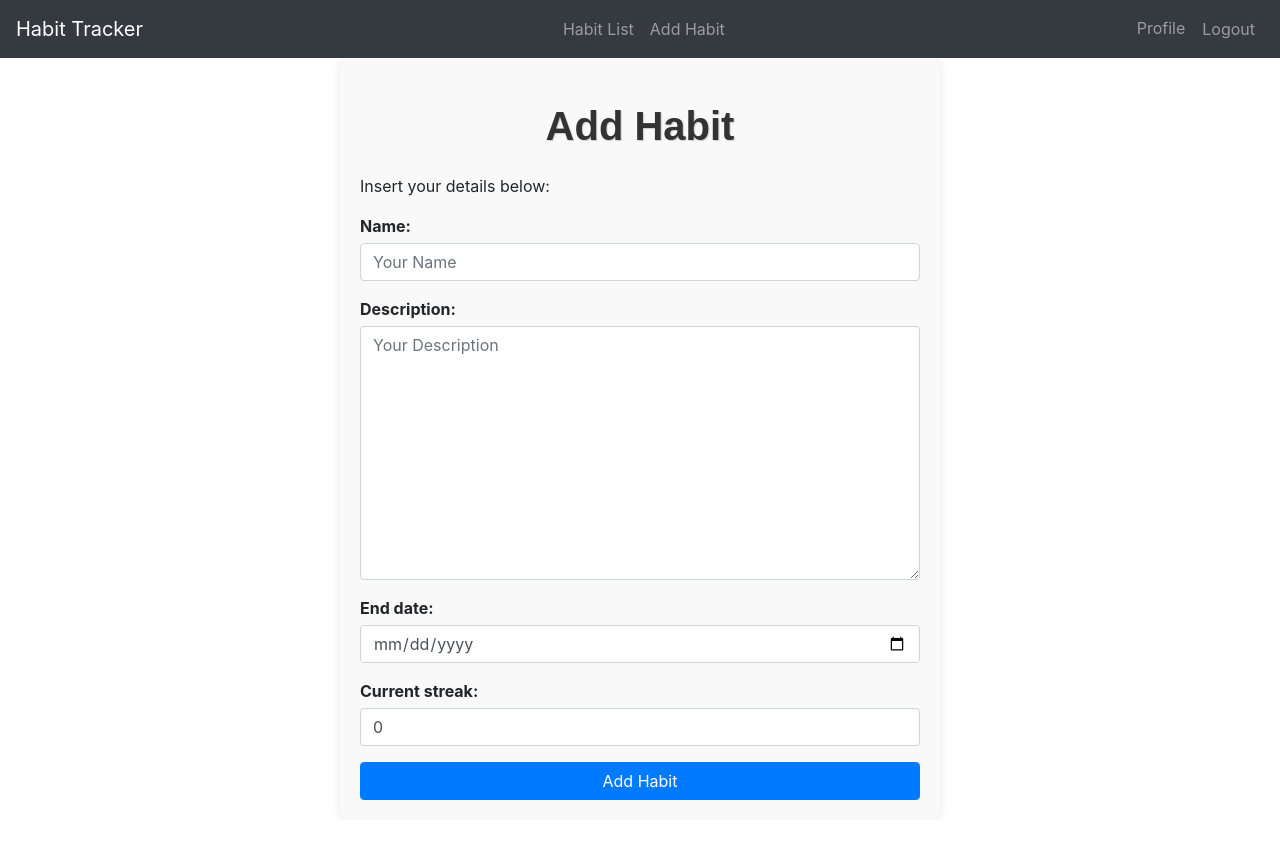
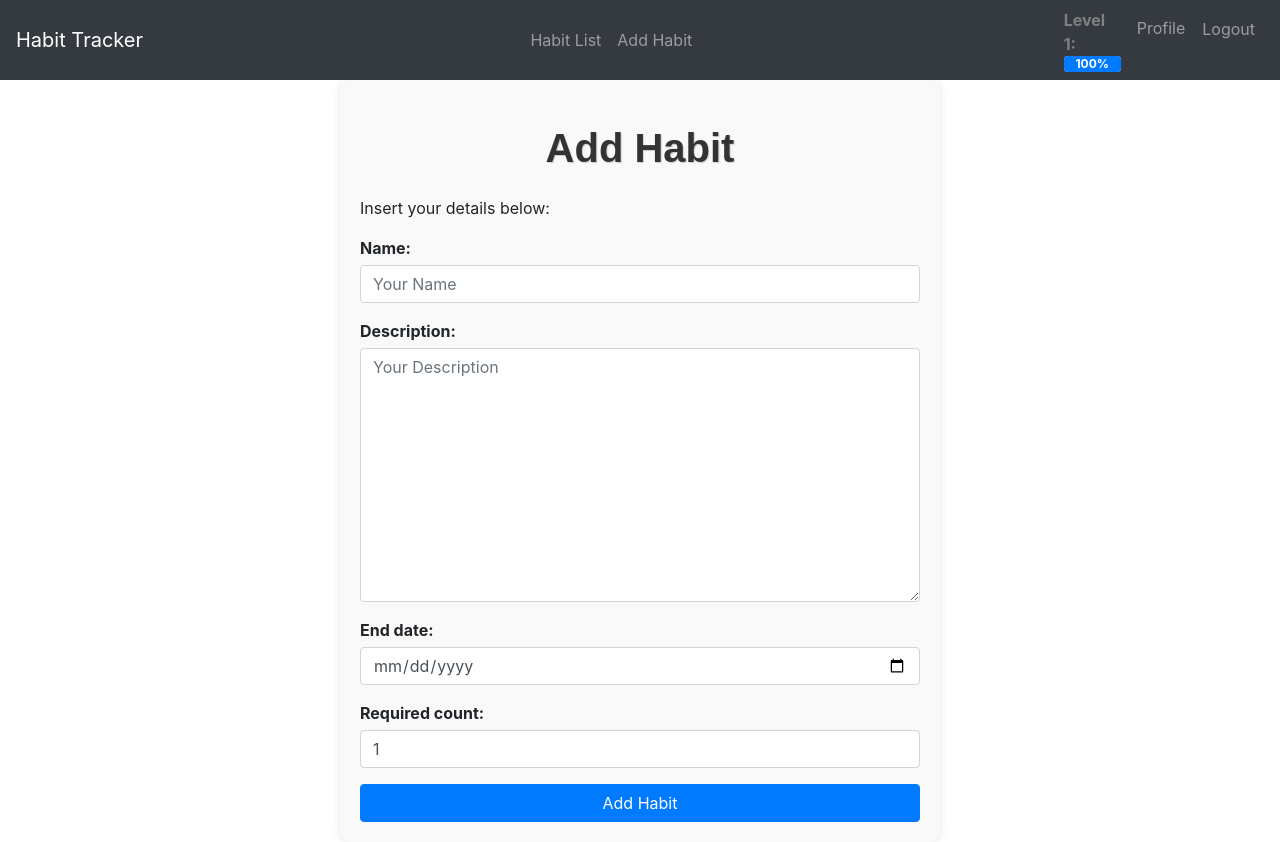
Before and after one commit to DenyysChernenko/HabitTracker, a Django app: page /habits/habits/add-habit in a window 1280 px wide. Before the commit the page ends 800 px from the top, so only its background shows below. Run offline with Django 5.2, Linux system fonts and the light colour scheme; the visitor is signed in with stand-in values (Sample User, id 1); data that the repository does not hold is empty; some libraries are stand-ins or nearby versions.

Commit message:
Added logic to updating requirements to complete habit

```diff
--- a/habit_tracker/habits/forms.py
+++ b/habit_tracker/habits/forms.py
@@ -11,13 +11,13 @@ class HabitForm(ModelForm):
             widget=forms.DateTimeInput(attrs={'class': 'form-control', 'readonly': 'readonly'}))
 
         model = Habit
-        fields = ['name', 'description', 'end_date', 'current_streak', 'is_completed']
+        fields = ['name', 'description', 'end_date', 'required_count']
         widgets = {
             'name': forms.TextInput(attrs={'class': 'form-control', 'placeholder': 'Your Name'}),
             'description': forms.Textarea(attrs={'class': 'form-control', 'placeholder': 'Your Description'}),
             'start_date': forms.DateInput(attrs={'class': 'form-control', 'readonly': 'readonly'}),
             'end_date': forms.DateInput(attrs={'class': 'form-control', 'type': 'date'}),
-            'current_streak': forms.NumberInput(attrs={'class': 'form-control'}),
+            'required_count': forms.NumberInput(attrs={'class': 'form-control'}),
         }
 
     def clean_end_date(self):
@@ -25,3 +25,12 @@ class HabitForm(ModelForm):
         if end_date < timezone.now().date():
             raise ValidationError("The end date cannot be in the past.")
         return end_date
+
+
+class HabitUpdateCountForm(forms.ModelForm):
+    class Meta:
+        model = Habit
+        fields = ['current_count']
+        widgets = {
+            'current_count': forms.NumberInput(attrs={'min': '0'}),
+        }
--- a/habit_tracker/habits/models.py
+++ b/habit_tracker/habits/models.py
@@ -14,6 +14,8 @@ class Habit(models.Model):
     end_date = models.DateField()
     habit_picture = models.ImageField(upload_to='habit_pics/', null=True, blank=True)
     current_streak = models.IntegerField(default=0)
+    required_count = models.IntegerField(default=1)
+    current_count = models.IntegerField(default=0)
     is_completed = models.BooleanField(default=False)
 
     created_at = models.DateTimeField(auto_now_add=True)
@@ -30,3 +32,10 @@ class Habit(models.Model):
         verbose_name = 'Habit'
         verbose_name_plural = 'Habits'
         ordering = ['name']
+
+    def update_count(self):
+        if self.current_count >= self.required_count:
+            self.is_completed = True
+        else:
+            self.is_completed = False
+        self.save()
--- a/habit_tracker/habits/templates/habits/add_habit.html
+++ b/habit_tracker/habits/templates/habits/add_habit.html
@@ -26,8 +26,8 @@
             {{ form.end_date }}
         </div>
         <div class="form-group">
-            {{ form.current_streak.label_tag }}
-            {{ form.current_streak }}
+            {{ form.required_count.label_tag }}
+            {{ form.required_count }}
         </div>
         <button type="submit" class="btn btn-primary">Add Habit</button>
     </form>
--- a/habit_tracker/habits/templates/habits/habit_list.html
+++ b/habit_tracker/habits/templates/habits/habit_list.html
@@ -33,7 +33,9 @@
                     <p class="card-text">{{ habit.description|truncatechars:40 }}</p>
                     <p><strong>Is completed:</strong> {{ habit.is_completed|yesno:"Yes,No" }}</p>
                     <p><strong>Current Streak:</strong> {{ habit.current_streak }}</p>
+                    <p><strong>Progress:</strong> {{ habit.current_count }}/{{ habit.required_count }}</p>
                     <a href="{% url 'habit_detail' habit.id %}" class="btn-detail">Detail</a>
+                    <a href="{% url 'habit_update_count' habit.pk %}" class="btn-detail">Update</a>
                     <a href="{% url 'habit_update' habit.pk %}" class="btn-detail">Edit</a>
                     <a href="{% url 'habit_delete' habit.pk %}" class="btn-delete">Delete</a>
                 </div>
--- a/habit_tracker/habits/urls.py
+++ b/habit_tracker/habits/urls.py
@@ -1,9 +1,10 @@
 from django.urls import path
-from .views import HabitListView, CreateHabit, HabitDetail, UpdateHabit, DeleteHabit
+from .views import HabitListView, CreateHabit, HabitDetail, UpdateHabit, DeleteHabit, habit_update_count
 urlpatterns = [
     path('', HabitListView.as_view(), name='habit_list'),
     path('habits/add-habit', CreateHabit.as_view(), name='add_habit'),
     path('<int:pk>/', HabitDetail.as_view(), name='habit_detail'),
     path('<int:pk>/edit/', UpdateHabit.as_view(), name='habit_update'),
-    path('<int:pk>/delete/', DeleteHabit.as_view(), name='habit_delete')
+    path('<int:pk>/delete/', DeleteHabit.as_view(), name='habit_delete'),
+    path('<int:pk>/update/', habit_update_count, name='habit_update_count'),
 ]
--- a/habit_tracker/habits/views.py
+++ b/habit_tracker/habits/views.py
@@ -1,11 +1,30 @@
 from django.shortcuts import render, redirect, get_object_or_404
 from .models import Habit
-from .forms import HabitForm
+from .forms import HabitForm, HabitUpdateCountForm
 from django.utils.dateparse import parse_date
 from django.views.generic import ListView, DetailView, CreateView, UpdateView, DeleteView
 from django.urls import reverse_lazy
 
 # Create your views here.
+
+
+def habit_update_count(request, pk):
+    habit = get_object_or_404(Habit, pk=pk)
+    if request.method == 'POST':
+        form = HabitUpdateCountForm(request.POST, instance=habit)
+        if form.is_valid():
+            habit = form.save(commit=False)
+            habit.update_count()
+            form.save()
+            return redirect('habit_detail', pk=habit.pk)
+    else:
+        form = HabitUpdateCountForm(instance=habit)
+
+    context = {
+        'habit': habit,
+        'form': form
+    }
+    return render(request, 'habits/habit_update_count.html', context)
 
 
 class HabitDetail(DetailView):
@@ -47,7 +66,7 @@ class CreateHabit(CreateView):
 
 class UpdateHabit(UpdateView):
     model = Habit
-    fields = ['name', 'description', 'end_date', 'current_streak', 'is_completed']
+    fields = ['name', 'description', 'end_date', 'current_count']
     template_name_suffix = '_update_form'
     success_url = reverse_lazy('habit_list')
 
@@ -57,6 +76,11 @@ class UpdateHabit(UpdateView):
     def get_success_url(self):
         return reverse_lazy('habit_detail', kwargs={'pk': self.object.pk})
 
+    def form_valid(self, form):
+        response = super().form_valid(form)
+        self.object.update_count()
+        return response
+
 
 class DeleteHabit(DeleteView):
     model = Habit
--- a/habit_tracker/templates/base.html
+++ b/habit_tracker/templates/base.html
@@ -10,6 +10,19 @@
             flex-grow: 1;
             display: flex;
             justify-content: center;
+        }
+        .progress-container {
+            display: flex;
+            align-items: center;
+            width: 65px;
+        }
+        .progress {
+            flex-grow: 1;
+        }
+        .level-text {
+            color: grey;
+            font-size: 1.0em;
+            font-weight: bold;
         }
     </style>
 </head>
@@ -29,6 +42,15 @@
             </ul>
             <ul class="navbar-nav ml-auto">
                 {% if user.is_authenticated %}
+                        <li class="nav-item progress-container d-flex align-items-center">
+                        <span class="mr-2 level-text">Level {{ user.level }}:
+                        <div class="progress w-100">
+                            <div class="progress-bar" role="progressbar" aria-valuenow="{{ user.get_progress_percentage }}" aria-valuemin="0" aria-valuemax="100" style="width: {{ user.get_progress_percentage }}%;">
+                                {{ user.get_progress_percentage|floatformat:0 }}%
+                            </div>
+                        </div>
+                        </span>
+                    </li>
                     <li class="nav-item">
                         <a class="nav-link" href="{% url 'profile' %}">Profile</a>
                     </li>
--- a/habit_tracker/users/models.py
+++ b/habit_tracker/users/models.py
@@ -1,5 +1,6 @@
 from django.db import models
 from django.urls import reverse
+from levelconfigs.models import LevelConfig
 from django.contrib.auth.models import AbstractUser
 from django.contrib.auth.models import BaseUserManager
 # Create your models here.
@@ -45,6 +46,17 @@ class User(AbstractUser):
     def __str__(self):
         return f"User with username: '{self.username}' and level: '{self.level}'"
 
+    def get_progress_percentage(self):
+        try:
+            current_level_config = LevelConfig.objects.get(level=self.level)
+            next_level_config = LevelConfig.objects.get(level=self.level + 1)
+            current_xp = self.experience - current_level_config.xp_required if self.level > 1 else self.experience
+            required_xp = next_level_config.xp_required - current_level_config.xp_required
+            progress = (current_xp / required_xp) * 100
+            return min(progress, 100)
+        except LevelConfig.DoesNotExist:
+            return 100
+
     class Meta:
 
         verbose_name = 'User'
```
Also changed, not shown: habit_tracker/habits/templates/habits/habit_update_count.html (added, +27 -0 lines), habit_tracker/levelconfigs/utils.py (added, +20 -0 lines), habit_tracker/habits/migrations/0006_habit_required_count.py (added), habit_tracker/habits/migrations/0007_habit_current_count_alter_habit_required_count.py (added).
